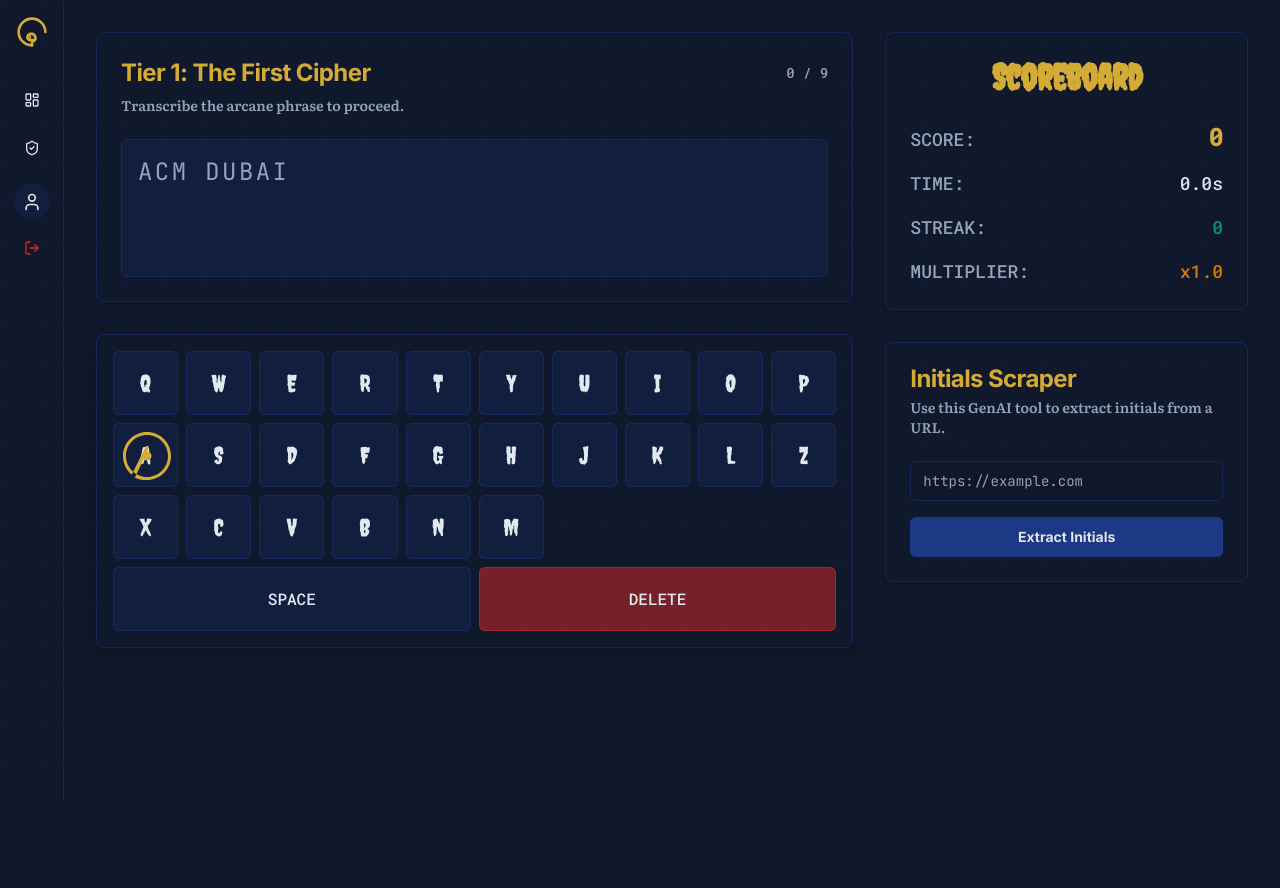
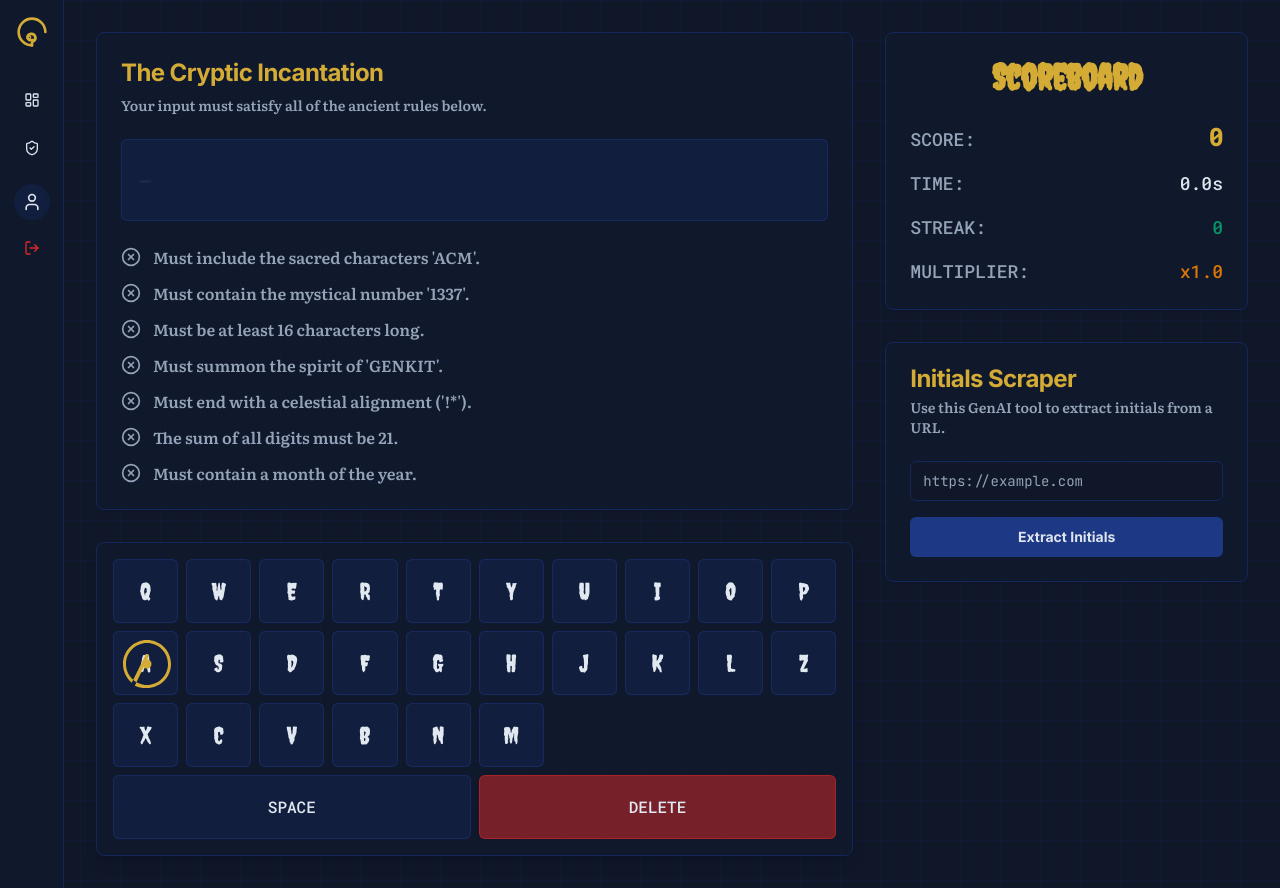
Before and after one commit to lioraeve-ai/ACM, a Next.js app: page /dashboard in a window 1280 px wide. Before the commit the page ends 800 px from the top, so only its background shows below. Built offline with nearby package versions, Linux system fonts and the light colour scheme; sample sign-in values are in the browser's storage; what @genkit-ai/googleai, genkit would draw is missing.

Commit message:
Make the following changes:
,

Find this element:

  <ChallengeDisplay

```diff
--- a/src/app/(app)/dashboard/page.tsx
+++ b/src/app/(app)/dashboard/page.tsx
@@ -5,94 +5,46 @@ import ChallengeDisplay from "@/components/game/ChallengeDisplay";
 import InitialsScraper from "@/components/game/InitialsScraper";
 import PlanchetteKeyboard from "@/components/game/PlanchetteKeyboard";
 import Scoreboard from "@/components/game/Scoreboard";
-import { useState, useEffect, useCallback } from "react";
+import { useState, useMemo } from "react";
 import { useToast } from "@/hooks/use-toast";
 
-const challenges = [
-    { tier: 1, title: "The First Cipher", description: "Transcribe the arcane phrase to proceed.", phrase: "ACM DUBAI", basePoints: 1000, multiplier: 1 },
-    { tier: 1, title: "Whispers of the Machine", description: "The spirits whisper a new incantation.", phrase: "GENKIT AI", basePoints: 1200, multiplier: 1 },
-    { tier: 2, title: "Algorithmic Incantation", description: "A more complex sequence is required.", phrase: "MYSTICAL PLANCHETTE", basePoints: 2000, multiplier: 1.5 },
-    { tier: 2, title: "The Sorcerer's Code", description: "Unlock the next level of power.", phrase: "HAPTIC NECROMANCY", basePoints: 2200, multiplier: 1.5 },
-    { tier: 3, title: "Grandmaster's Gambit", description: "The ultimate test of a digital mage.", phrase: "CRYPTIC COVEN", basePoints: 3000, multiplier: 2 },
+const rules = [
+    { description: "Must include the sacred characters 'ACM'.", test: (input: string) => input.includes('ACM') },
+    { description: "Must contain the mystical number '1337'.", test: (input: string) => input.includes('1337') },
+    { description: "Must be at least 16 characters long.", test: (input: string) => input.length >= 16 },
+    { description: "Must summon the spirit of 'GENKIT'.", test: (input: string) => input.includes('GENKIT') },
+    { description: "Must end with a celestial alignment ('!*').", test: (input: string) => input.endsWith('!*') },
+    { description: "The sum of all digits must be 21.", test: (input: string) => {
+        const digits = input.match(/\d/g);
+        if (!digits) return false;
+        return digits.map(Number).reduce((a, b) => a + b, 0) === 21;
+      }
+    },
+    { description: "Must contain a month of the year.", test: (input: string) => {
+        const months = ['JANUARY', 'FEBRUARY', 'MARCH', 'APRIL', 'MAY', 'JUNE', 'JULY', 'AUGUST', 'SEPTEMBER', 'OCTOBER', 'NOVEMBER', 'DECEMBER'];
+        return months.some(month => input.toUpperCase().includes(month));
+      }
+    },
 ];
 
 export default function DashboardPage() {
   const [currentInput, setCurrentInput] = useState("");
-  const [challengeIndex, setChallengeIndex] = useState(0);
-  const [score, setScore] = useState(0);
-  const [streak, setStreak] = useState(0);
-  const [startTime, setStartTime] = useState<number | null>(null);
-  const [time, setTime] = useState(0);
   const { toast } = useToast();
 
-  const currentChallenge = challenges[challengeIndex];
+  const validatedRules = useMemo(() => {
+    return rules.map(rule => ({
+      ...rule,
+      isSatisfied: rule.test(currentInput)
+    }));
+  }, [currentInput]);
 
-  useEffect(() => {
-    let timer: NodeJS.Timeout;
-    if (startTime) {
-      timer = setInterval(() => {
-        setTime(Date.now() - startTime);
-      }, 100);
-    }
-    return () => clearInterval(timer);
-  }, [startTime]);
-
-  const advanceChallenge = useCallback(() => {
-    if (challengeIndex < challenges.length - 1) {
-      setChallengeIndex(prev => prev + 1);
-      setCurrentInput("");
-      setStartTime(Date.now());
-    } else {
-      // Game over
-      setStartTime(null);
-      toast({ title: "Congratulations!", description: "You have completed all challenges!" });
-    }
-  }, [challengeIndex, toast]);
-
-  const handleCorrectCompletion = useCallback(() => {
-    const completionTime = time / 1000;
-    const streakBonus = 1 + streak * 0.1;
-    const points = Math.round(currentChallenge.basePoints * (300 / (completionTime + 10)) * currentChallenge.multiplier * streakBonus);
-
-    setScore(prev => prev + points);
-    setStreak(prev => prev + 1);
-
-    toast({
-        title: "Success!",
-        description: `You earned ${points} points.`,
-        className: 'bg-achievement-green border-none text-white'
-    });
-
-    advanceChallenge();
-  }, [time, streak, currentChallenge, advanceChallenge, toast]);
-
-  const handleIncorrectSubmission = () => {
-    toast({
-        variant: "destructive",
-        title: "A Misstep!",
-        description: "Your streak has been broken.",
-    });
-    setStreak(0);
-    if(navigator.vibrate) navigator.vibrate(200);
-  };
+  const allRulesSatisfied = useMemo(() => {
+    return validatedRules.every(rule => rule.isSatisfied);
+  }, [validatedRules]);
 
 
-  useEffect(() => {
-    if (currentInput.length > 0 && !startTime) {
-      setStartTime(Date.now());
-    }
-
-    if (currentInput.length > 0 && !currentChallenge.phrase.startsWith(currentInput)) {
-      handleIncorrectSubmission();
-      setCurrentInput(prev => prev.slice(0, -1));
-    }
-
-    if (currentInput === currentChallenge.phrase) {
-        handleCorrectCompletion();
-    }
-  }, [currentInput, currentChallenge.phrase, handleCorrectCompletion, startTime]);
-
   const handleKeyPress = (key: string) => {
+    if (allRulesSatisfied) return;
     if (key === "DEL") {
       setCurrentInput((prev) => prev.slice(0, -1));
     } else {
@@ -100,21 +52,30 @@ export default function DashboardPage() {
     }
   };
 
+  if (allRulesSatisfied) {
+     toast({
+        title: "The Coven is Pleased!",
+        description: "You have mastered the cryptic incantation!",
+        className: 'bg-achievement-green border-none text-white'
+    });
+  }
+
   return (
     <div className="w-full max-w-7xl mx-auto grid grid-cols-1 lg:grid-cols-3 gap-8">
       <div className="lg:col-span-2 space-y-8">
         <ChallengeDisplay
-          challenge={currentChallenge}
+          rules={validatedRules}
           currentInput={currentInput}
+          allSatisfied={allRulesSatisfied}
         />
         <PlanchetteKeyboard onKeyPress={handleKeyPress} />
       </div>
       <div className="space-y-8">
         <Scoreboard
-            score={score}
-            time={time / 1000}
-            streak={streak}
-            multiplier={currentChallenge.multiplier}
+            score={0}
+            time={0}
+            streak={0}
+            multiplier={1}
         />
         <InitialsScraper />
       </div>
--- a/src/components/game/ChallengeDisplay.tsx
+++ b/src/components/game/ChallengeDisplay.tsx
@@ -1,54 +1,45 @@
+
 "use client";
 
 import { Card, CardContent, CardDescription, CardHeader, CardTitle } from "../ui/card";
+import { CheckCircle2, XCircle } from "lucide-react";
+
+interface Rule {
+  description: string;
+  isSatisfied: boolean;
+}
 
 interface ChallengeDisplayProps {
-  challenge: {
-    tier: number;
-    title: string;
-    description: string;
-    phrase: string;
-  };
+  rules: Rule[];
   currentInput: string;
+  allSatisfied: boolean;
 }
 
-export default function ChallengeDisplay({ challenge, currentInput }: ChallengeDisplayProps) {
-  const isCorrect = challenge.phrase.startsWith(currentInput) && currentInput.length > 0;
-  const isComplete = currentInput === challenge.phrase;
-
-  let displayColor = "text-foreground";
-  if (isComplete) {
-    displayColor = "text-achievement-green";
-  } else if (!isCorrect) {
-    displayColor = "text-destructive";
-  }
-
+export default function ChallengeDisplay({ rules, currentInput, allSatisfied }: ChallengeDisplayProps) {
   return (
     <Card className="bg-card/50 border-border">
       <CardHeader>
-        <div className="flex justify-between items-center">
-          <CardTitle className="font-headline text-2xl text-accent">
-            Tier {challenge.tier}: {challenge.title}
-          </CardTitle>
-          <div className="font-roboto-mono text-sm text-muted-foreground">
-            {currentInput.length} / {challenge.phrase.length}
-          </div>
-        </div>
-        <CardDescription className="font-body">{challenge.description}</CardDescription>
+        <CardTitle className="font-headline text-2xl text-accent">
+          The Cryptic Incantation
+        </CardTitle>
+        <CardDescription className="font-body">
+          Your input must satisfy all of the ancient rules below.
+        </CardDescription>
       </CardHeader>
       <CardContent>
-        <div className="bg-primary/20 p-4 rounded-md border border-primary/50">
-          <p className="font-code text-2xl text-muted-foreground tracking-widest min-h-[3rem]">
-            {challenge.phrase.split('').map((char, index) => (
-              <span key={index} className={index < currentInput.length ? 'text-accent' : ''}>
-                {char}
-              </span>
-            ))}
+        <div className="bg-primary/20 p-4 rounded-md border border-primary/50 mb-6">
+          <p className={`font-code text-2xl tracking-widest min-h-[3rem] break-all ${allSatisfied ? 'text-achievement-green' : 'text-foreground'}`}>
+            {currentInput}
+            <span className={allSatisfied ? "hidden" : "animate-ping"}>_</span>
           </p>
-          <p className={`font-code text-2xl tracking-widest min-h-[3rem] mt-2 ${displayColor}`}>
-            {currentInput}
-            <span className="animate-ping">_</span>
-          </p>
+        </div>
+        <div className="space-y-3">
+          {rules.map((rule, index) => (
+            <div key={index} className={`flex items-center gap-3 transition-colors duration-500 ${rule.isSatisfied ? 'text-achievement-green' : 'text-muted-foreground'}`}>
+              {rule.isSatisfied ? <CheckCircle2 className="w-5 h-5" /> : <XCircle className="w-5 h-5" />}
+              <span className={`font-body ${rule.isSatisfied ? 'font-semibold' : ''}`}>{rule.description}</span>
+            </div>
+          ))}
         </div>
       </CardContent>
     </Card>
```
